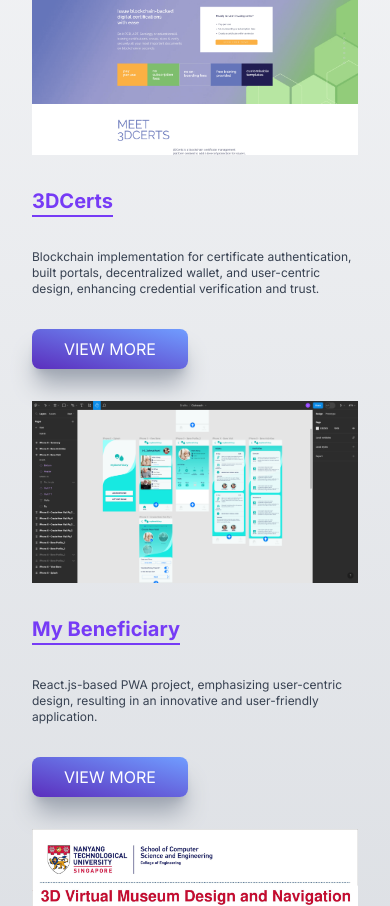
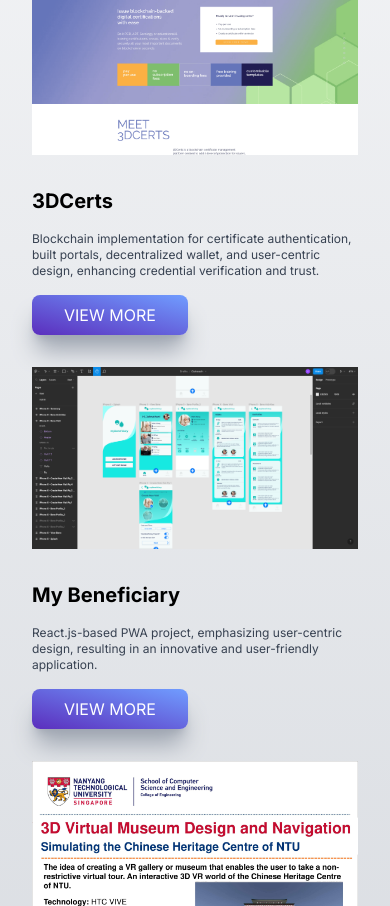
Before and after one commit to wong-johnathan/portfolio, a Next.js app: page / in a window 390 px wide. Shown: the part 2818-3724 px from the top of the page. Built offline with nearby package versions, Linux system fonts and the light colour scheme.

Commit message:
fix projects alignment for mobile

```diff
--- a/src/components/Projects.tsx
+++ b/src/components/Projects.tsx
@@ -5,7 +5,11 @@
 import SectionTitle from "./Typography/SectionTitle";
 import InnerSection from "./Section/InnerSection";
 import Section from "./Section/Section";
-import { BodyText } from "./Typography";
+import {
+  BodyText,
+  TitleMedium,
+  TitleSmall,
+} from "./Typography";
 
 const Projects = () => {
   return (
@@ -27,10 +31,10 @@
                 className='hover:scale-105 transition-all duration-300'
               />
             </div>
-            <div className='col-span-2 md:col-span-1 flex gap-8 flex-col items-start justify-center'>
-              <div className='font-bold text-xl border-b-2 border-[#763bf6] text-[#763bf6]'>
+            <div className='col-span-2 md:col-span-1 flex gap-4 flex-col items-start justify-center'>
+              <TitleMedium textAlign='text-left'>
                 {project.title}
-              </div>
+              </TitleMedium>
               <BodyText>
                 {project.summary}
               </BodyText>
```
